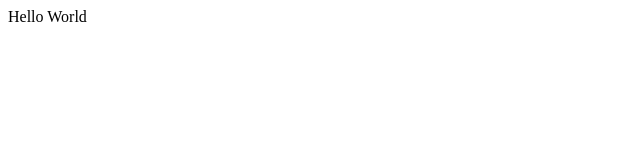
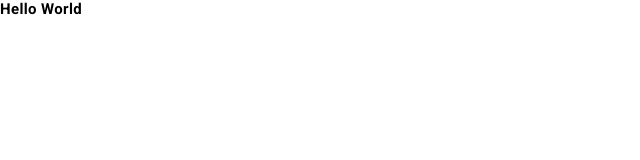
Before and after one commit to daviaxs/portfolio, a React (Vite) app: page / in a window 1280 px wide. Shown: the top 160 px of the page, without its empty margins (0-640 px from the left). Built offline with nearby package versions, Linux system fonts and the light colour scheme.

Commit message:
reset css

```diff
--- /dev/null
+++ b/src/Reset.css
@@ -0,0 +1,18 @@
+* {
+  margin: 0;
+  padding: 0;
+  box-sizing: border-box;
+  -webkit-font-smoothing: antialiased;
+  -moz-osx-font-smoothing: grayscale;
+
+  font-family: 'Roboto', sans-serif;
+  font-weight: 700;
+  font-size: 15px;
+  letter-spacing: 0.36px;
+  line-height: 18px;
+  font-style: normal;
+}
+
+a {
+  text-decoration: none;
+}
--- a/src/main.tsx
+++ b/src/main.tsx
@@ -2,6 +2,7 @@ import React from 'react'
 import ReactDOM from 'react-dom/client'
 
 import { App } from './App'
+import './Reset.css'
 
 ReactDOM.createRoot(document.getElementById('root') as HTMLElement).render(
   <React.StrictMode>
```
